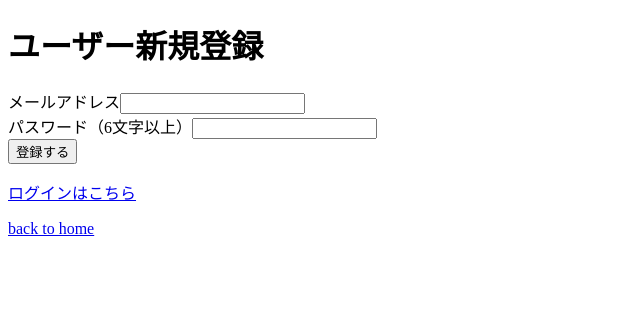
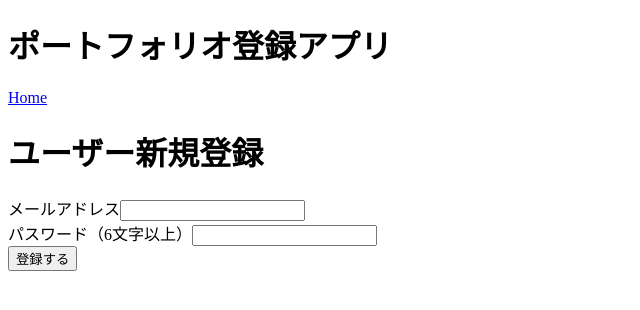
Before and after one commit to Haruko-Fujita/Portfolio-app, a Next.js app in the folder client/: page /signUp in a window 1280 px wide. Shown: the top 310 px of the page, without its empty margins (0-640 px from the left). Built offline with nearby package versions, Linux system fonts and the light colour scheme; no server answers.

Commit message:
sign up/inにcss適用

```diff
--- a/client/pages/index.tsx
+++ b/client/pages/index.tsx
@@ -1,6 +1,5 @@
 import "tailwindcss/tailwind.css";
 import Head from "next/head";
-import styles from "../styles/Home.module.css";
 import Link from "next/link";
 import Layout from "@/components/Layout";
 import ButtonBlue from "@/components/ButtonBlue";
--- a/client/pages/signIn.tsx
+++ b/client/pages/signIn.tsx
@@ -35,7 +35,6 @@ const SignIn = () => {
         <a href="/MyPage">go to myPage</a>
       ) : (
         <Layout>
-          <>
             <h1>ログインページ</h1>
             <form onSubmit={handleSubmit}>
               <div>
@@ -60,7 +59,6 @@ const SignIn = () => {
             </form>
             <p></p>
             <a href="/signUp">ユーザー新規登録はこちら</a>
-          </>
         </Layout>
       )}
     </>
--- a/client/pages/signUp.tsx
+++ b/client/pages/signUp.tsx
@@ -1,3 +1,6 @@
+import "tailwindcss/tailwind.css";
+import Layout from "@/components/Layout";
+import ButtonBlue from "@/components/ButtonBlue";
 import Link from "next/link";
 import React, { useState } from "react";
 import { createUserWithEmailAndPassword } from "firebase/auth";
@@ -30,6 +33,7 @@ const SignUp = () => {
 
   return (
     <>
+      <Layout>
         <h1>ユーザー新規登録</h1>
         <form onSubmit={handleSubmit}>
           <div>
@@ -50,14 +54,9 @@ const SignUp = () => {
               onChange={(event) => setRegisterPassword(event.target.value)}
             />
           </div>
-        <button>登録する</button>
+          <ButtonBlue>登録する</ButtonBlue>
         </form>
-
-      <p></p>
-      <a href="/signIn">ログインはこちら</a>
-
-      <p></p>
-      <a href="/">back to home</a>
+      </Layout>
     </>
   );
 };
```
Lines whose indentation alone changed are shown as unchanged.
